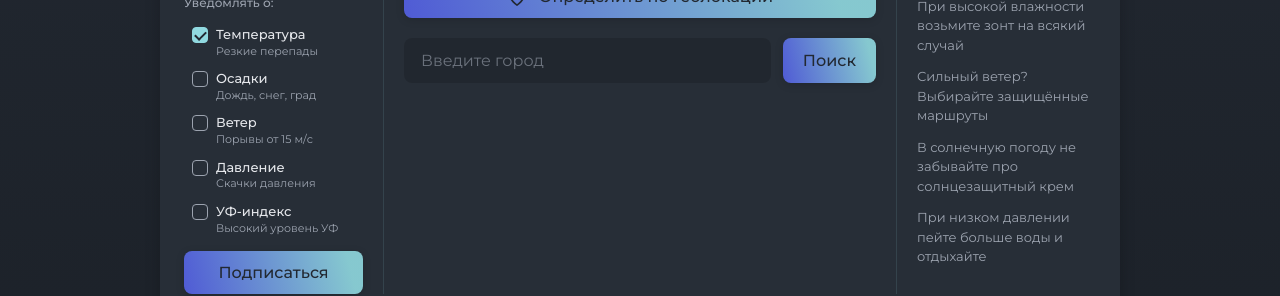
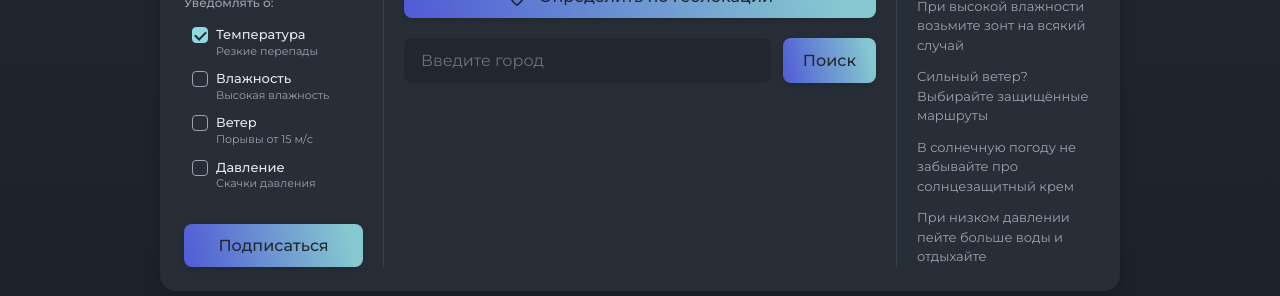
Before and after one commit to opusdvs/DonWeather-front, a Vue app: page / in a window 1280 px wide. Shown: the part 215-511 px from the top of the page. Built offline with nearby package versions, Linux system fonts and the light colour scheme; no server answers.

Commit message:
change sub

```diff
--- a/src/components/WeatherSubscribe.vue
+++ b/src/components/WeatherSubscribe.vue
@@ -29,8 +29,8 @@
         <label class="subscribe__label">
           <input type="checkbox" class="subscribe__checkbox" />
           <span class="subscribe__param-info">
-            <span class="subscribe__param-name">Осадки</span>
-            <span class="subscribe__param-desc">Дождь, снег, град</span>
+            <span class="subscribe__param-name">Влажность</span>
+            <span class="subscribe__param-desc">Высокая влажность</span>
           </span>
         </label>
       </li>
@@ -49,15 +49,6 @@
           <span class="subscribe__param-info">
             <span class="subscribe__param-name">Давление</span>
             <span class="subscribe__param-desc">Скачки давления</span>
-          </span>
-        </label>
-      </li>
-      <li class="subscribe__param">
-        <label class="subscribe__label">
-          <input type="checkbox" class="subscribe__checkbox" />
-          <span class="subscribe__param-info">
-            <span class="subscribe__param-name">УФ-индекс</span>
-            <span class="subscribe__param-desc">Высокий уровень УФ</span>
           </span>
         </label>
       </li>
```
